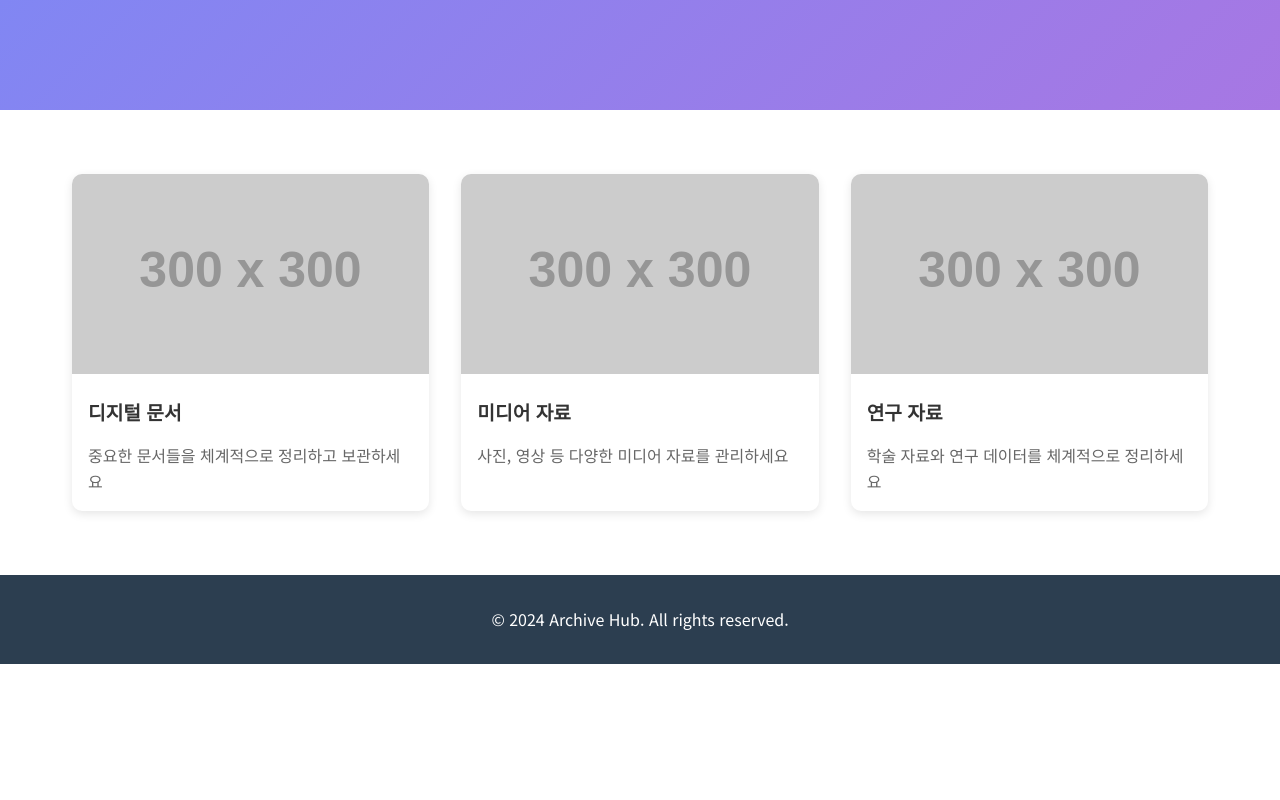
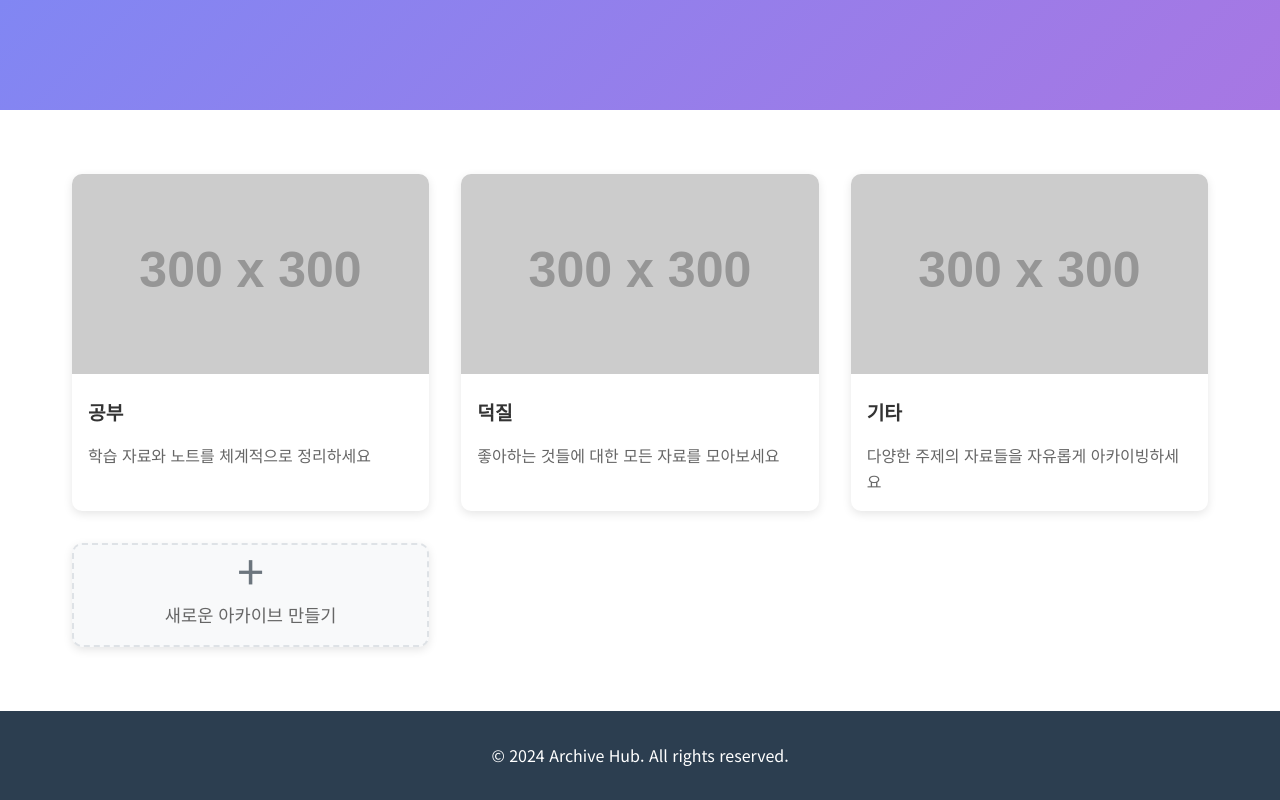
Before and after one commit to dldbswo803-rgb/Archiving_Hub, a plain HTML site: page index.html in a window 1280 px wide. Shown: the part 690-1490 px from the top of the page. Before the commit the page ends 1354 px from the top, so only its background shows below. Drawn offline with Linux system fonts and the light colour scheme; placeholder pictures from the web are drawn by us.

Commit message:
archive_add

```diff
--- a/index.html
+++ b/index.html
@@ -29,21 +29,27 @@
             </div>
         </section>
 
-        <section class="archives-grid">
+        <section id="archives" class="archives-grid">
             <div class="archive-card">
-                <img src="https://via.placeholder.com/300" alt="아카이브 이미지">
-                <h3>디지털 문서</h3>
-                <p>중요한 문서들을 체계적으로 정리하고 보관하세요</p>
+                <img src="https://via.placeholder.com/300" alt="공부 아카이브">
+                <h3>공부</h3>
+                <p>학습 자료와 노트를 체계적으로 정리하세요</p>
             </div>
             <div class="archive-card">
-                <img src="https://via.placeholder.com/300" alt="아카이브 이미지">
-                <h3>미디어 자료</h3>
-                <p>사진, 영상 등 다양한 미디어 자료를 관리하세요</p>
+                <img src="https://via.placeholder.com/300" alt="덕질 아카이브">
+                <h3>덕질</h3>
+                <p>좋아하는 것들에 대한 모든 자료를 모아보세요</p>
             </div>
             <div class="archive-card">
-                <img src="https://via.placeholder.com/300" alt="아카이브 이미지">
-                <h3>연구 자료</h3>
-                <p>학술 자료와 연구 데이터를 체계적으로 정리하세요</p>
+                <img src="https://via.placeholder.com/300" alt="기타 아카이브">
+                <h3>기타</h3>
+                <p>다양한 주제의 자료들을 자유롭게 아카이빙하세요</p>
+            </div>
+            <div class="archive-card add-new">
+                <div class="add-button">
+                    <span>+</span>
+                    <p>새로운 아카이브 만들기</p>
+                </div>
             </div>
         </section>
     </main>
@@ -51,5 +57,6 @@
     <footer class="footer">
         <p>&copy; 2024 Archive Hub. All rights reserved.</p>
     </footer>
+    <script src="script.js"></script>
 </body>
 </html>
--- /dev/null
+++ b/script.js
@@ -0,0 +1,20 @@
+document.querySelector('.add-new').addEventListener('click', () => {
+    const archiveName = prompt('새로운 아카이브의 이름을 입력하세요:');
+    if (!archiveName) return;
+
+    const archiveDescription = prompt('아카이브에 대한 설명을 입력하세요:');
+    if (!archiveDescription) return;
+
+    const newArchiveCard = document.createElement('div');
+    newArchiveCard.className = 'archive-card';
+
+    newArchiveCard.innerHTML = `
+        <img src="https://via.placeholder.com/300" alt="${archiveName} 아카이브">
+        <h3>${archiveName}</h3>
+        <p>${archiveDescription}</p>
+    `;
+
+    const archivesGrid = document.querySelector('.archives-grid');
+    const addNewButton = document.querySelector('.add-new');
+    archivesGrid.insertBefore(newArchiveCard, addNewButton);
+});
--- a/styles.css
+++ b/styles.css
@@ -146,6 +146,38 @@ body {
     color: #666;
 }
 
+.archive-card.add-new {
+    display: flex;
+    justify-content: center;
+    align-items: center;
+    background: #f8f9fa;
+    border: 2px dashed #dee2e6;
+    cursor: pointer;
+    transition: all 0.3s ease;
+}
+
+.archive-card.add-new:hover {
+    background: #e9ecef;
+    border-color: #adb5bd;
+}
+
+.add-button {
+    text-align: center;
+    color: #6c757d;
+}
+
+.add-button span {
+    font-size: 3rem;
+    line-height: 1;
+    display: block;
+    margin-bottom: 0.5rem;
+}
+
+.add-button p {
+    font-size: 1.1rem;
+    font-weight: 500;
+}
+
 .footer {
     text-align: center;
     padding: 2rem;
```
